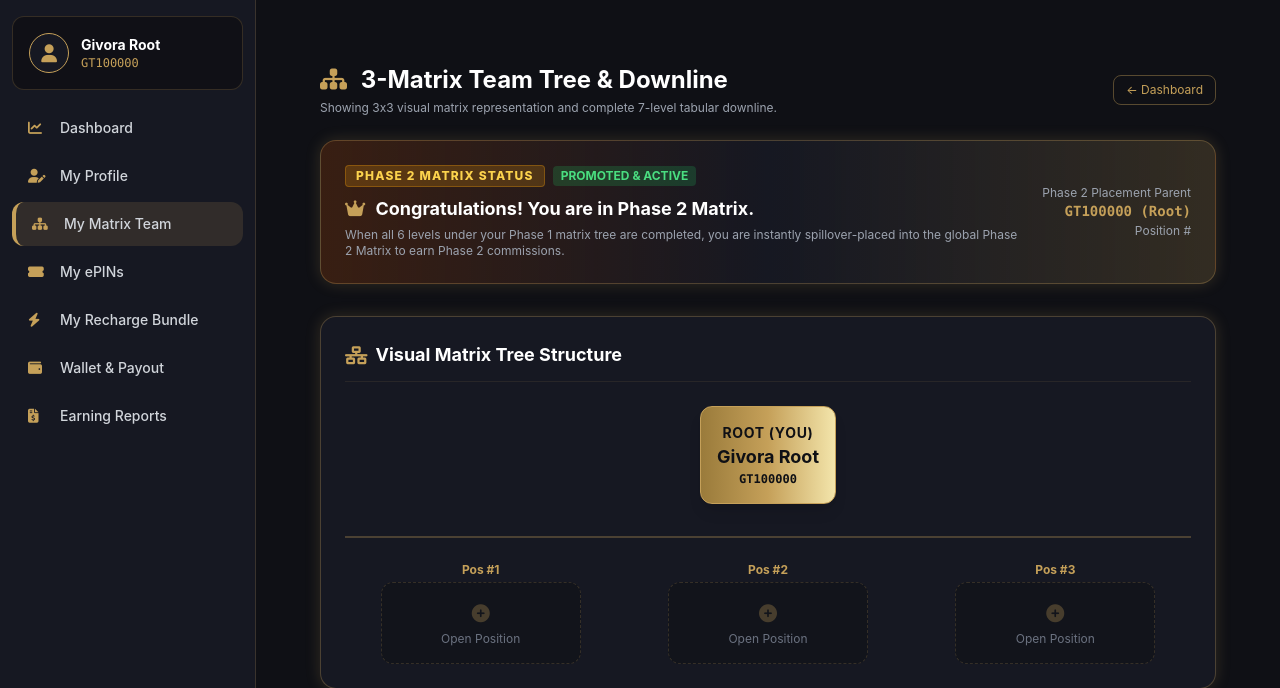
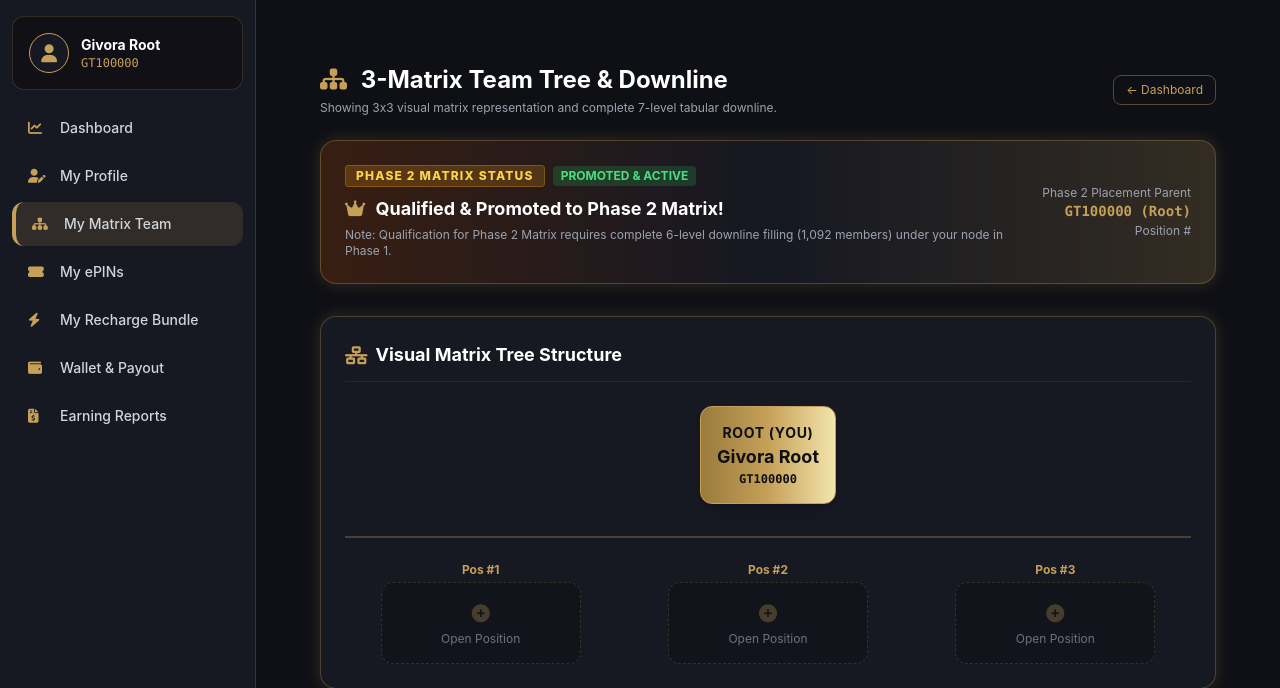
Before and after one commit to priyeshdaspookulangara/givora, a PHP site: page /customer/teams.php in a window 1280 px wide. Shown: the part 80-768 px from the top of the page. Run offline with PHP 8.4, Linux system fonts and the light colour scheme; a user stored in the database is signed in; data comes from the database, SQL or seed files in the repository; some libraries are stand-ins or nearby versions.

Commit message:
Update customer dashboard Phase 2 status badges to require full 6-level downline filling
- Updated customer/dashboard.php and customer/teams.php status messages to indicate Phase 1 Active status
- Ensure Phase 2 promotion is strictly awarded only after full 6-level downline matrix completion

Co-authored-by: priyeshdaspookulangara <216598157+priyeshdaspookulangara@users.noreply.github.com>

```diff
--- a/customer/dashboard.php
+++ b/customer/dashboard.php
@@ -218,9 +218,9 @@ $referral_url = getBaseUrl() . "/register.php?sponsor=" . urlencode($member['mem
                 <div class="flex justify-between border-b border-gold/10 pb-2">
                     <span class="text-gray-400">Phase 2 Matrix Status:</span>
                     <?php if ($member['p2_status'] === 'Active'): ?>
-                        <span class="px-2 py-0.5 rounded bg-amber-500/20 text-amber-400 font-bold border border-amber-500/30"><i class="fas fa-crown mr-1"></i> Promoted (Active)</span>
+                        <span class="px-2 py-0.5 rounded bg-amber-500/20 text-amber-400 font-bold border border-amber-500/30"><i class="fas fa-crown mr-1"></i> Promoted to Phase 2</span>
                     <?php else: ?>
-                        <span class="px-2 py-0.5 rounded bg-gray-500/20 text-gray-400 font-semibold">Pending 6 Levels Completion</span>
+                        <span class="px-2 py-0.5 rounded bg-gray-500/20 text-gray-400 font-semibold">Phase 1 Active (Pending 6 Levels)</span>
                     <?php endif; ?>
                 </div>
                 <div class="flex justify-between">
--- a/customer/teams.php
+++ b/customer/teams.php
@@ -98,12 +98,12 @@ require_once __DIR__ . '/../includes/header.php';
             </div>
             <h3 class="text-lg font-bold text-white mt-2">
                 <?php if ($member['p2_status'] === 'Active'): ?>
-                    <i class="fas fa-crown text-gold mr-1.5"></i> Congratulations! You are in Phase 2 Matrix.
+                    <i class="fas fa-crown text-gold mr-1.5"></i> Qualified & Promoted to Phase 2 Matrix!
                 <?php else: ?>
-                    Complete 6 matrix levels under you to automatically qualify for Phase 2 Matrix!
+                    Phase 1 Matrix Active
                 <?php endif; ?>
             </h3>
-            <p class="text-xs text-gray-400 mt-1">When all 6 levels under your Phase 1 matrix tree are completed, you are instantly spillover-placed into the global Phase 2 Matrix to earn Phase 2 commissions.</p>
+            <p class="text-xs text-gray-400 mt-1">Note: Qualification for Phase 2 Matrix requires complete 6-level downline filling (1,092 members) under your node in Phase 1.</p>
         </div>
         <?php if ($member['p2_status'] === 'Active'): ?>
             <div class="text-right flex-shrink-0">
```
